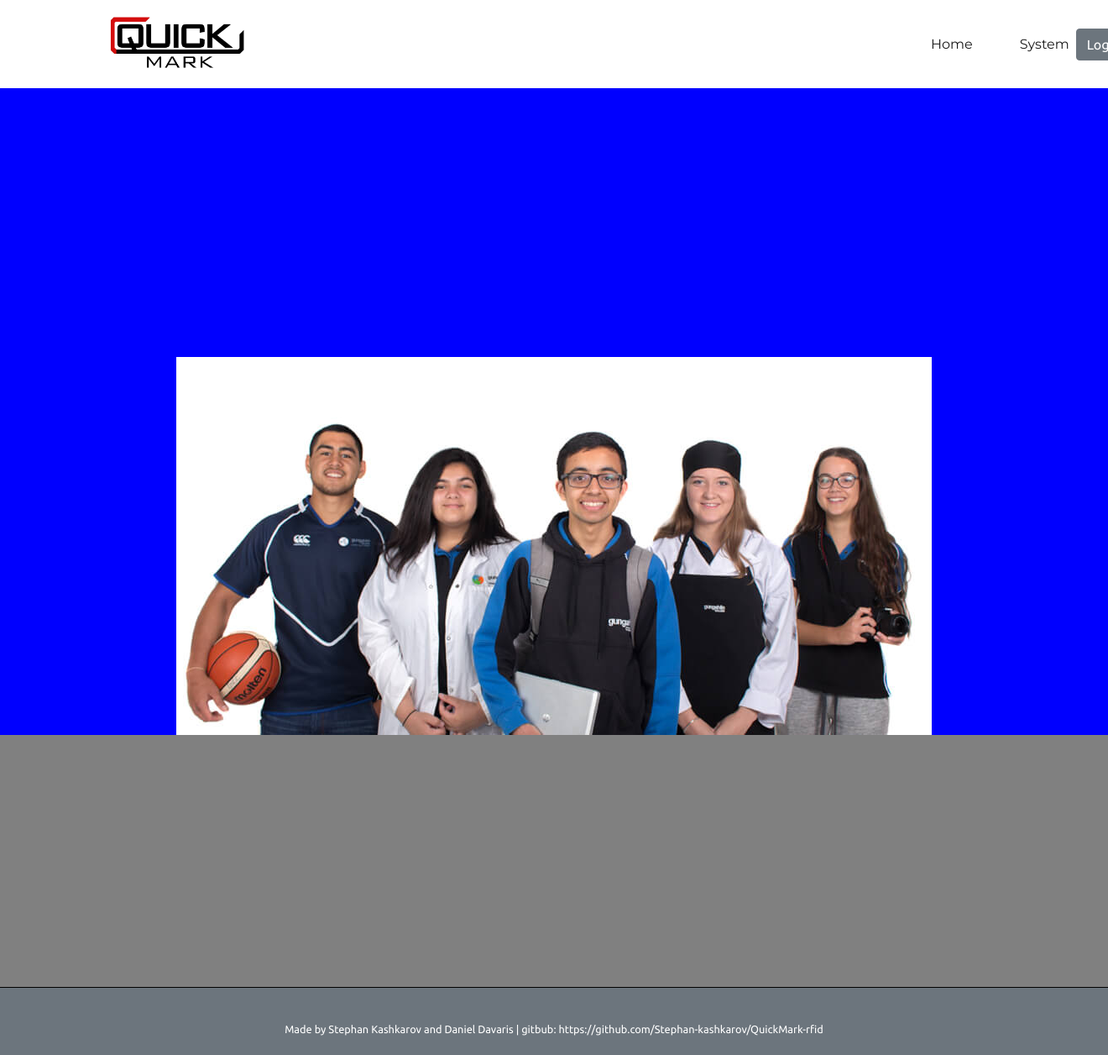
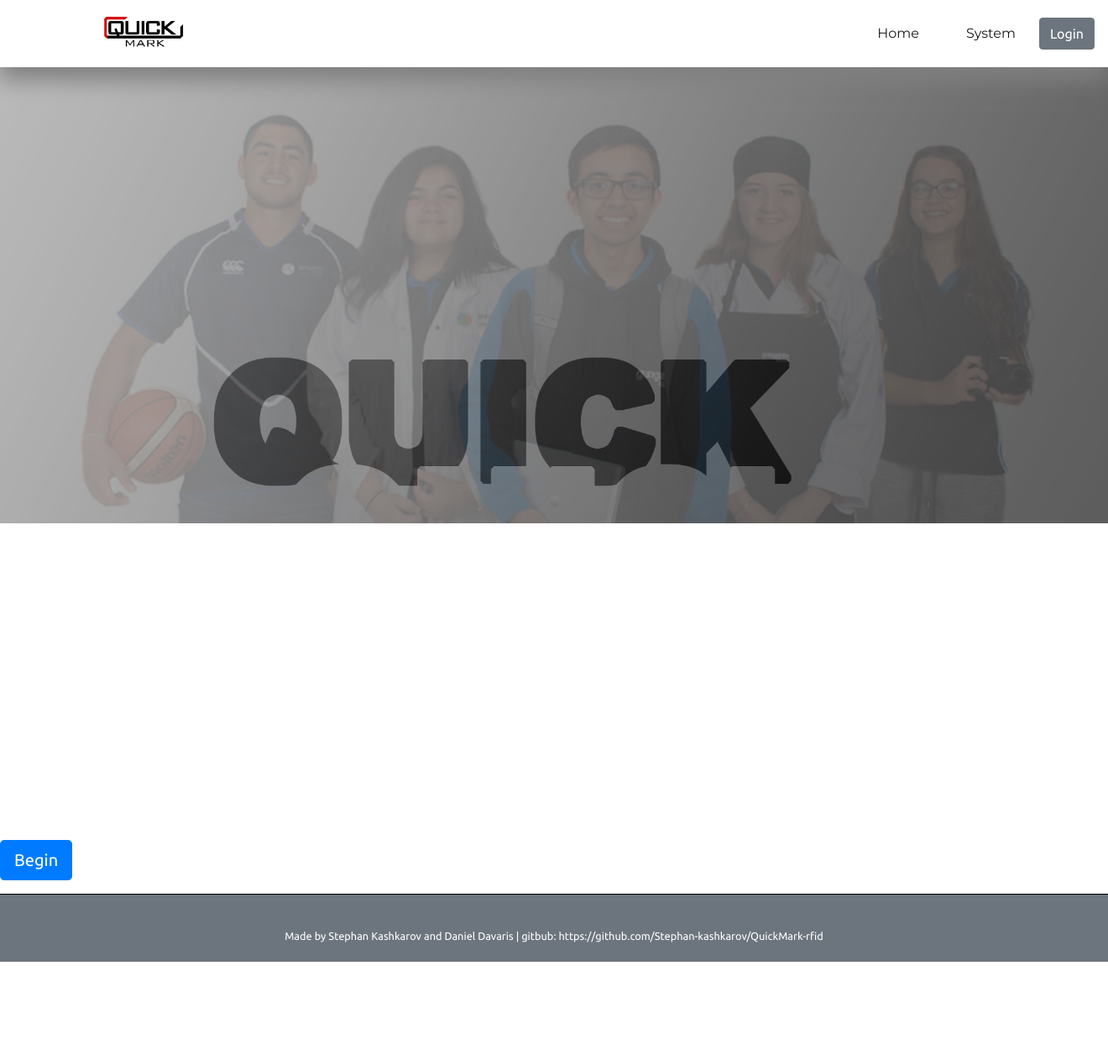
Before and after one commit to Stephan-kashkarov/QuickMark-WEB, a Flask app: page / in a window 1320 px wide; the page is wider, and only the part inside the window is pictured. Shown: that part at 84% size. After the commit the page ends 1145 px from the top of that part, so only its background shows below. Run offline with Flask 2, Linux system fonts and the light colour scheme; some libraries are stand-ins or nearby versions.

Commit message:
nav complete + some of budy cont

```diff
--- a/server/app/static/css/body.css
+++ b/server/app/static/css/body.css
@@ -1,9 +1,12 @@
 .banner{
-    width:100% !important;
-    text-align:center;
-    margin-top:300px;
-    margin-bottom:300px;
+   height:900px;
 }
-body{
-    background-color: grey;
+.the_background{
+    width:100%;
+    max-height:950px;
+    position: absolute;
+    z-index:-1;
+    top:0;
+    left:0;
+
 }
--- a/server/app/static/css/main.css
+++ b/server/app/static/css/main.css
@@ -14,13 +14,14 @@ body {
 
 .navbar{
 	background-color:white !important;
-
+	box-shadow: 0px 15px 25px grey;
+	max-height:10%;
 }
 
 .main{
 	min-height: 80.35%;
 	padding-top: 20px;
-	background-color: blue;
+
 }
 
 .main form {
@@ -52,13 +53,14 @@ input .is-invalid {
 	border-color: #dc3545 !important;
 }
 .logo{
-	width:200px;
-	margin-left:100px;
-	margin-top:-30px;
+	max-width:12%;
+	margin-left:10%;
+	margin-top:-2%;
+	min-width:100px;
 }
 
 .navbar-collapse{
-	float:righ
+	float:right;
 }
 
 #navbarSupportedContent{
@@ -71,13 +73,23 @@ input .is-invalid {
 }
 
 .navbar-nav{
-	margin-left:75%;
+	margin-left:
 }
 
 .nav-link{
 	font-family: Montserrat;
+	color:rgb(20, 20, 20);
 
 }
 .nav-item{
 	padding-left:40px;
+	padding:20px;
 }
+.navbar-toggler{
+	margin-top:-20%;
+
+}
+.button.navbar-toggler{
+	margin-top:-22%;
+
+}
--- a/server/app/static/js/main.js
+++ b/server/app/static/js/main.js
@@ -6,10 +6,10 @@
 $(document).ready(function(){
 	$(".di").hover(function () {
 		$(this).css("border-bottom", "2px solid red");
-		$(this).css("color", "grey");
+		$(this).css("color", "rgb(209, 209, 209)");
 	}, function () {
 		$(this).css("border-bottom", "1px solid red");
-		$(this).css("color", "black");
+			$(this).css("color", "rgb(20, 20, 20)");
 	});
 });
 
--- a/server/app/templates/body.html
+++ b/server/app/templates/body.html
@@ -7,7 +7,11 @@
 {% block body %}
 
    <div class="container-fluid banner">
-        <img src="{{url_for('.static', filename='media/img.jpg')}}"/>
+        <img class="the_background" src="{{url_for('.static', filename='media/bng.png')}}" />
+  </div>
+
+  <div class="center_section">
+      <button type="button" class="btn btn-primary btn-lg">Begin</button>
   </div>
 
 {% endblock %}
--- a/server/app/templates/main.html
+++ b/server/app/templates/main.html
@@ -15,7 +15,7 @@
 		<ul class="navbar-nav mr-auto">
 
 			<li class="nav-item active">
-				<a class="nav-link di" href="#">Home</a>
+				<a class="nav-link di" href="{{url_for('index')}}">Home</a>
 			</li>
 
 			<li class="nav-item active">
@@ -54,6 +54,9 @@
 </nav>
 {% endblock %}
 
+{% block body %}
+{% endblock %}
+
 {% block footer %}
 <div class="footer">
 	<hr>
```
Also changed, not shown: server/app/static/media/bng.png (added).
